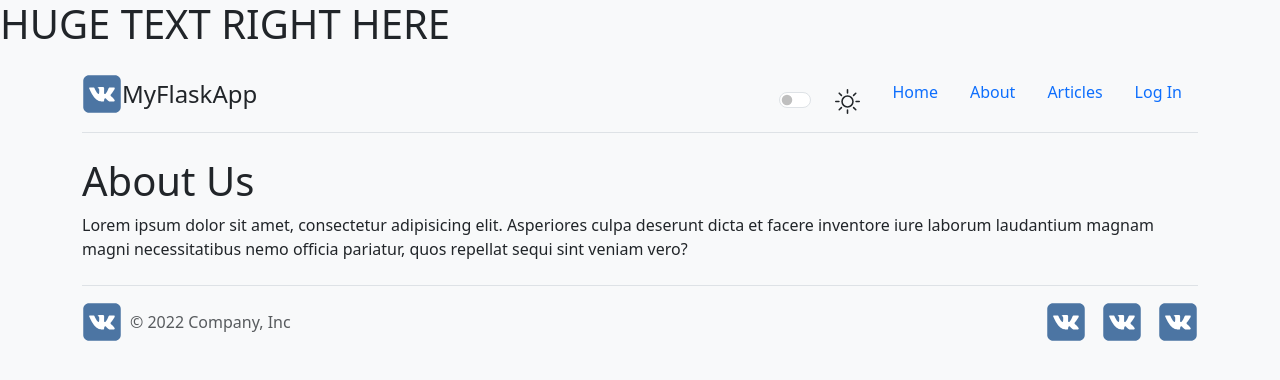
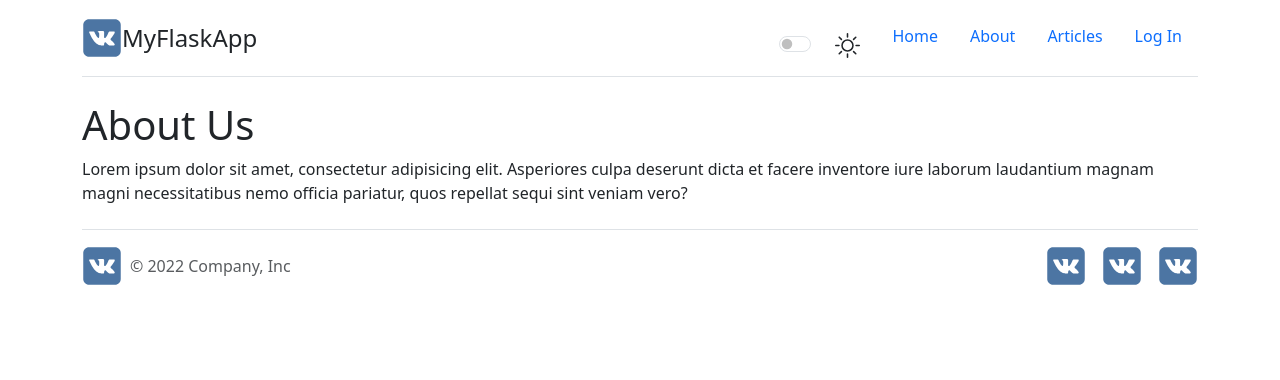
Before and after one commit to Artemka091102/myflaskapp, a Flask app: page /about in a window 1280 px wide. Shown: the top 380 px of the page. Run offline with Flask 2, Linux system fonts and the light colour scheme; some libraries are stand-ins or nearby versions.

Commit message:
fixes...

```diff
--- a/templates/includes/_header.html
+++ b/templates/includes/_header.html
@@ -1,4 +1,4 @@
-<header class="d-flex flex-wrap justify-content-center py-3 mb-4 border-bottom">
+<header class="d-flex flex-wrap justify-content-center py-3 mb-4 border-bottom" class="bg-light">
     <a href="/" class="d-flex align-items-center mb-3 mb-md-0 me-md-auto text-dark text-decoration-none">
         <img src="/static/img/logo.svg" width="40" height="40">
         <span class="fs-4">MyFlaskApp</span>
--- a/templates/layout.html
+++ b/templates/layout.html
@@ -10,8 +10,7 @@
     <script src="/static/vendor/light-switch-bootstrap-main/light-switch-bootstrap-main.js"></script>
 </head>
 
-<body class="bg-light">
-    <h1>HUGE TEXT RIGHT HERE</h1>
+<body>
     <div class="container">
         {% include 'includes/_header.html' %}
     </div>
```
